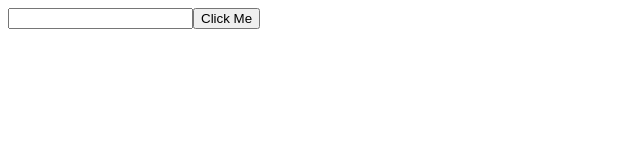
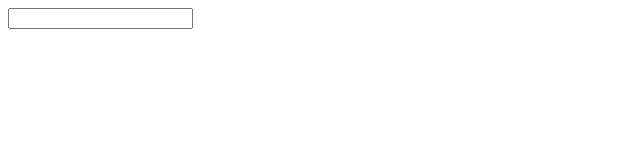
Before and after one commit to NS-25/react-pictures-generate, a React (Vite) app: page / in a window 1280 px wide. Shown: the top 160 px of the page, without its empty margins (0-640 px from the left). Built offline with nearby package versions, Linux system fonts and the light colour scheme.

Commit message:
Remove some codes from serachbar

```diff
--- a/src/components/SearchBar.jsx
+++ b/src/components/SearchBar.jsx
@@ -1,13 +1,9 @@
 import React from "react";
 
-const SearchBar = ({ onSubmit }) => {
-  const handleClick = () => {
-    onSubmit("Cars");
-  };
+const SearchBar = () => {
   return (
     <div>
       <input />
-      <button onClick={handleClick}>Click Me</button>
     </div>
   );
 };
```
